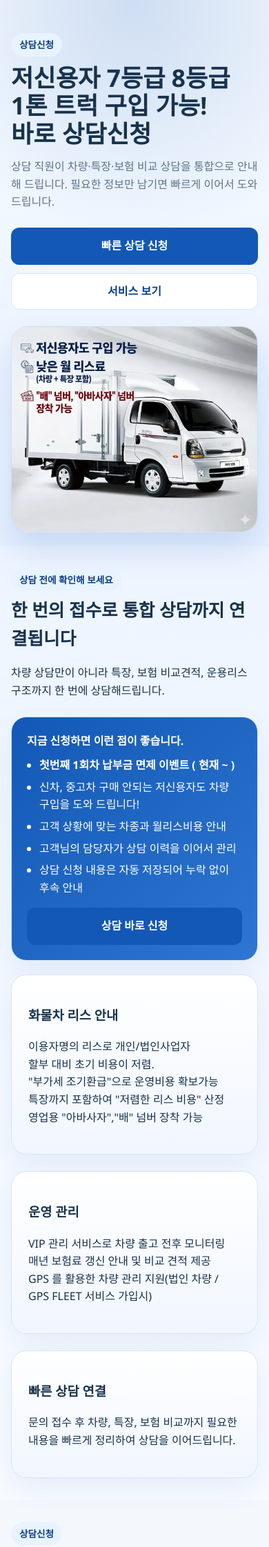
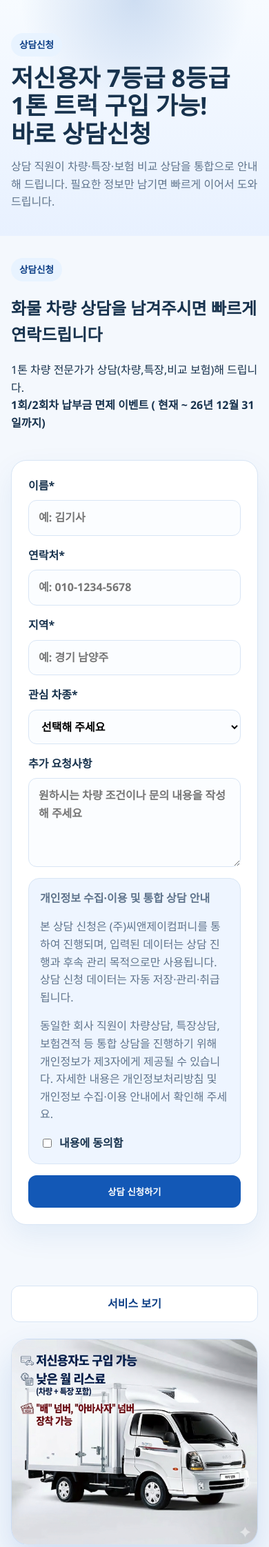
Before and after one commit to sujinchoo/Promotion_Truck_Platform, a Flask app: page /mobile in a window 390 px wide. Shown: the top 2243 px of the page at 69% size. Run offline with Flask 3, Linux system fonts and the light colour scheme.

Commit message:
Reorder mobile consult section and remove primary CTA

```diff
--- a/templates/mobile.html
+++ b/templates/mobile.html
@@ -6,8 +6,25 @@
         <span class="eyebrow">상담신청</span>
         <h1>저신용자 7등급 8등급 <br>1톤 트럭 구입 가능!<br>바로 상담신청</h1>
         <p class="hero-text">상담 직원이 차량·특장·보험 비교 상담을 통합으로 안내해 드립니다. 필요한 정보만 남기면 빠르게 이어서 도와드립니다.</p>
+    </div>
+</section>
+
+<section id="consult" class="section consult-section compact-section mobile-consult">
+    <div class="container narrow-container consult-grid single-column">
+        <div>
+            <span class="eyebrow">상담신청</span>
+            <h2>화물 차량 상담을 남겨주시면 빠르게 연락드립니다</h2>
+            <p>1톤 차량 전문가가 상담(차량,특장,비교 보험)해 드립니다.<br><strong> 1회/2회차 납부금 면제 이벤트 ( 현재 ~ 26년 12월 31일까지)</strong></p>
+        </div>
+        {% with landing_page='mobile_ad' %}
+            {% include "partials/consult_form.html" %}
+        {% endwith %}
+    </div>
+</section>
+
+<section class="section compact-section mobile-hero-followup">
+    <div class="container narrow-container">
         <div class="hero-actions stacked-mobile-actions">
-            <a class="btn btn-primary full-mobile" href="#consult">빠른 상담 신청</a>
             <a class="btn btn-secondary full-mobile" href="#mobile-benefits">서비스 보기</a>
         </div>
         <div class="mobile-hero-visual">
@@ -58,17 +75,4 @@
         </div>
     </div>
 </section>
-
-<section id="consult" class="section consult-section compact-section mobile-consult">
-    <div class="container narrow-container consult-grid single-column">
-        <div>
-            <span class="eyebrow">상담신청</span>
-            <h2>화물 차량 상담을 남겨주시면 빠르게 연락드립니다</h2>
-            <p>1톤 차량 전문가가 상담(차량,특장,비교 보험)해 드립니다.<br><strong> 1회/2회차 납부금 면제 이벤트 ( 현재 ~ 26년 12월 31일까지)</strong></p>
-        </div>
-        {% with landing_page='mobile_ad' %}
-            {% include "partials/consult_form.html" %}
-        {% endwith %}
-    </div>
-</section>
 {% endblock %}
```
